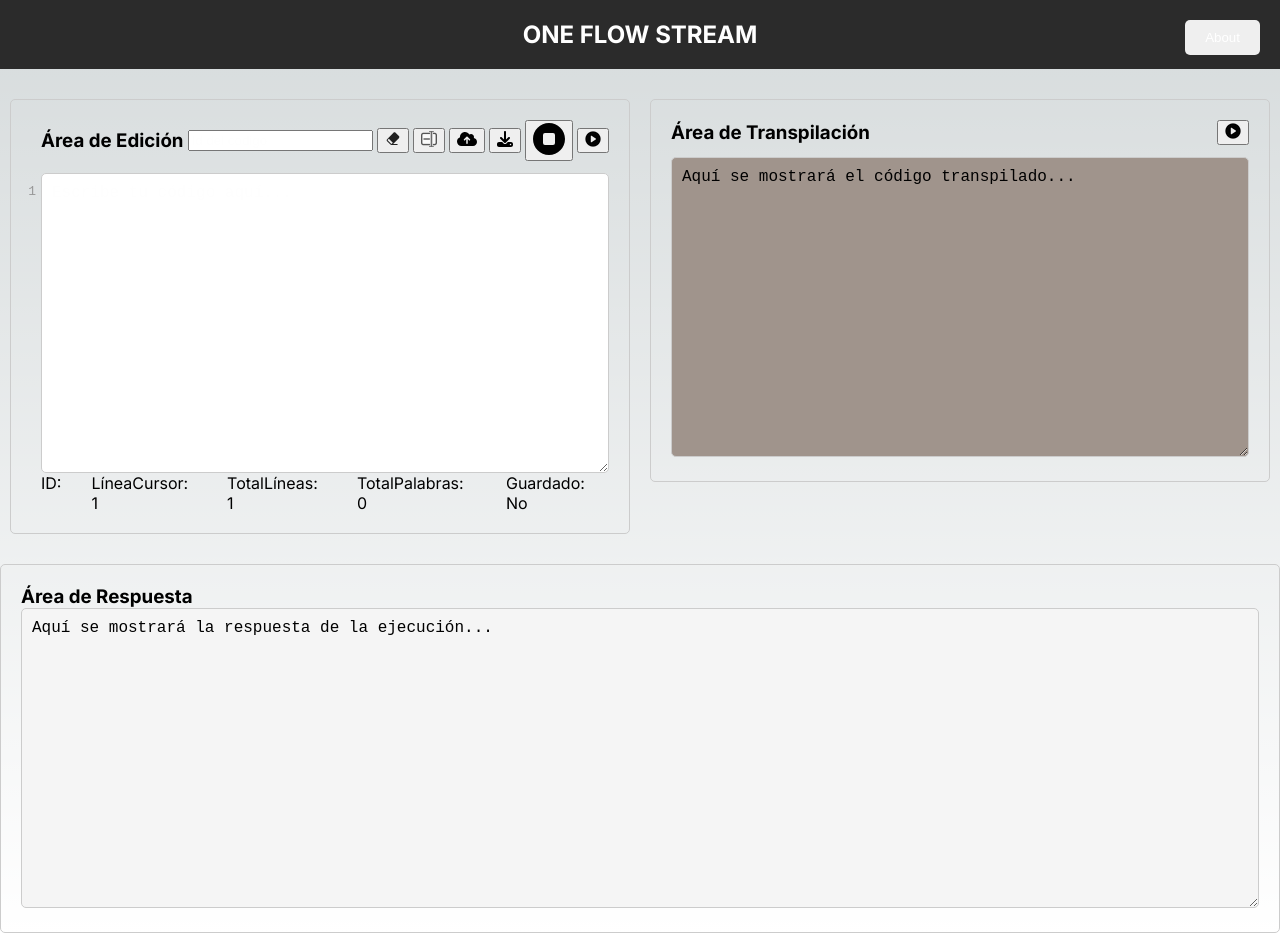
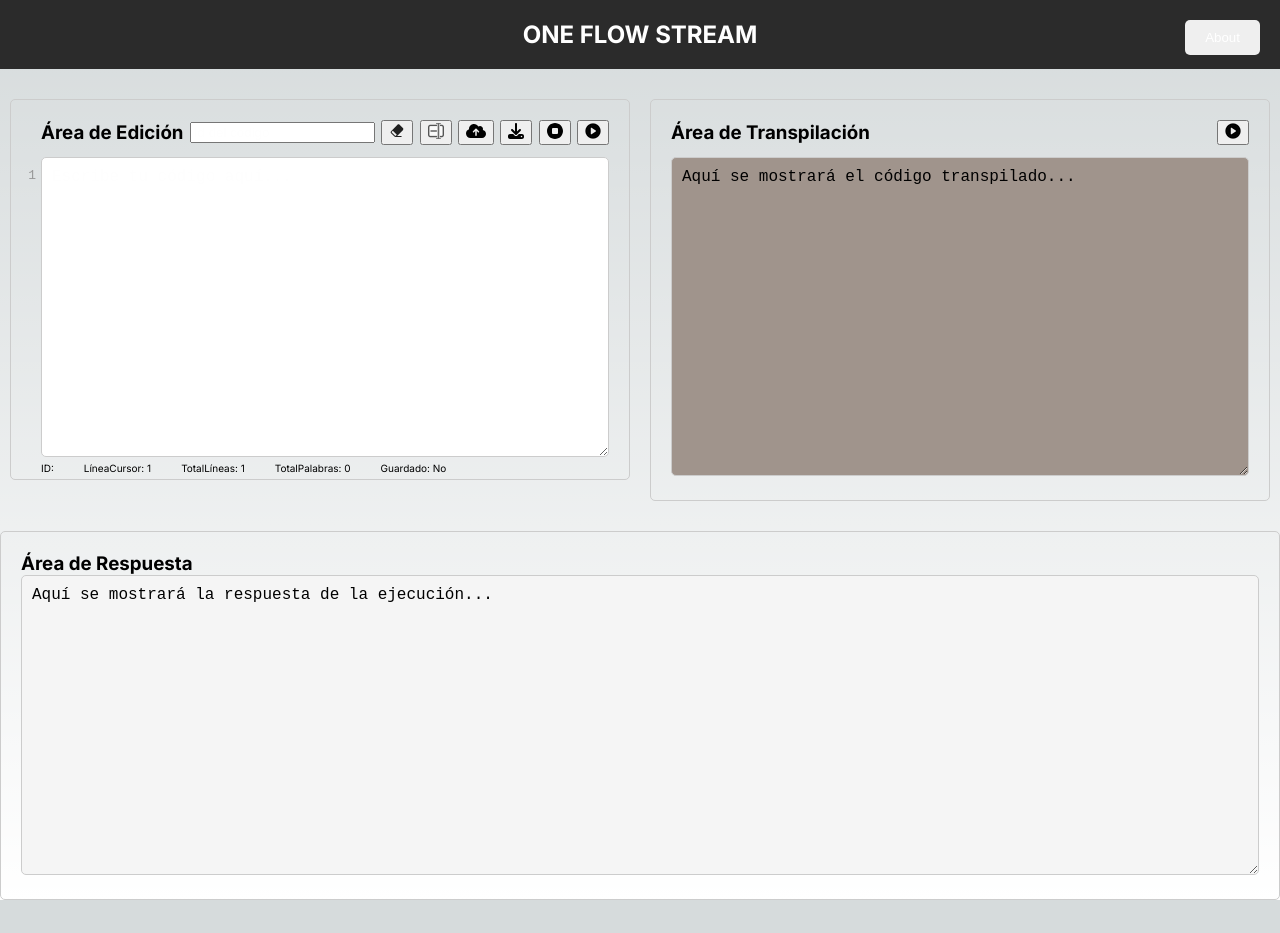
Before and after one commit to davmohi/OFS, a Next.js app: page / in a window 1280 px wide. After the commit the page ends 900 px from the top, so only its background shows below. Built offline with nearby package versions, Linux system fonts and the light colour scheme.

Commit message:
arreglo errores typescript y cambios diseño

```diff
--- a/components/EditorArea.tsx
+++ b/components/EditorArea.tsx
@@ -16,8 +16,8 @@ const EditorArea: React.FC<{ setTranspiledCode: (code: string) => void; setRespo
     const [compileRequested, setCompileRequested] = useState(false); //Estado del component CompilerButton
     const [saveOnClick, setSaveOnClick] = useState(false);//Estado del component SaveButton
 
-    const lineNumbersRef = useRef(null);
-    const editorTextareaRef = useRef(null);
+    const lineNumbersRef = useRef<HTMLDivElement>(null);
+    const editorTextareaRef = useRef<HTMLTextAreaElement>(null);
 
 
     const handleCompileClick = () => {
@@ -94,20 +94,24 @@ const EditorArea: React.FC<{ setTranspiledCode: (code: string) => void; setRespo
         function handleScroll() {
           // Ajusta la altura del textarea a su contenido
             const textarea = editorTextareaRef.current;
+            if (textarea) {
                 textarea.style.height = 'auto'; // Temporalmente setea la altura a auto para obtener el scrollHeight correcto
                 const linesCount = textarea.value.split('\n').length;
                 const lineHeight = 19.15;
                 textarea.style.height = `${Math.max(linesCount * lineHeight, 300)}px`; // Asegura que la altura sea al menos 300px
             }
+        }
 
         // Agrega el event listener al textarea
         const textarea = editorTextareaRef.current;
+        if (textarea){
             textarea.addEventListener('input', handleScroll);
 
             // Limpia el event listener cuando el componente se desmonta
             return () => {
             textarea.removeEventListener('input', handleScroll);
             };
+        }
       }, []);
 
     const clear = () => {
--- a/components/StopButton.tsx
+++ b/components/StopButton.tsx
@@ -11,7 +11,7 @@ const StopButton: React.FC<{
     }
     return(
         <button onClick={handleClick} title="Stop">
-      <img src="/stop.svg" alt="Stop" />
+      <img src="/stop.svg" alt="Stop" style={{height: '16px'}}/>
     </button>
     );
 }
--- a/src/app/globals.css
+++ b/src/app/globals.css
@@ -49,7 +49,7 @@
 
 .transpilation-textarea {
   width: 100%;
-  height: 300px;
+  height: 319px;
   padding: 10px;
   font-family: 'Courier New', Courier, monospace;
   font-size: 16px;
@@ -66,6 +66,11 @@
 
 
 /* estilo para EA */
+
+.editor-info {
+  margin-top: 5px;
+  font-size: 10px;
+}
 
 pre {
   line-height: 18.43px;
@@ -90,7 +95,7 @@ pre {
 
 .editor-container {
   margin: 20px 0;
-  padding: 20px 20px 20px 0px;
+  padding: 20px 20px 5px 0px;
   border: 1px solid #ccc;
   border-radius: 5px;
   position: relative;
```
Also changed, not shown: 1 other file (tests, documents, lock files or other folders). Lines whose indentation alone changed are shown as unchanged.
